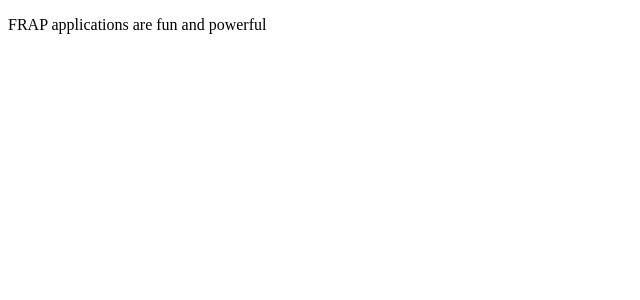
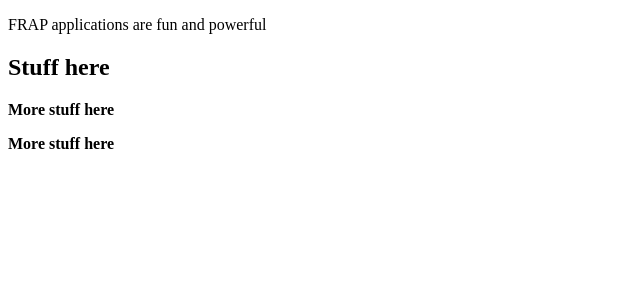
Before and after one commit to socratecha/frapbook-v1.0-react1, a React (Create React App) app: page / in a window 1280 px wide. Shown: the top 300 px of the page, without its empty margins (0-640 px from the left). Built offline with nearby package versions, Linux system fonts and the light colour scheme.

Commit message:
Nested components

```diff
--- a/src/App.js
+++ b/src/App.js
@@ -1,10 +1,33 @@
 import React, { Component } from 'react';
+
+class Thing1 extends Component {
+    render() {
+        return (
+            <div className="Thing1">
+              <h2>Stuff here</h2>
+            </div>
+        );
+    }
+}
+
+class Thing2 extends Component {
+    render() {
+        return (
+            <div className="Thing2">
+              <p><strong>More stuff here</strong></p>
+            </div>
+        );
+    }
+}
 
 class App extends Component {
     render() {
 	return (
 	    <div className="App">
 	      <p>FRAP applications are fun and powerful</p>
+              <Thing1 />
+              <Thing2 />
+              <Thing2 />
 	    </div>
 	);
     }
```
